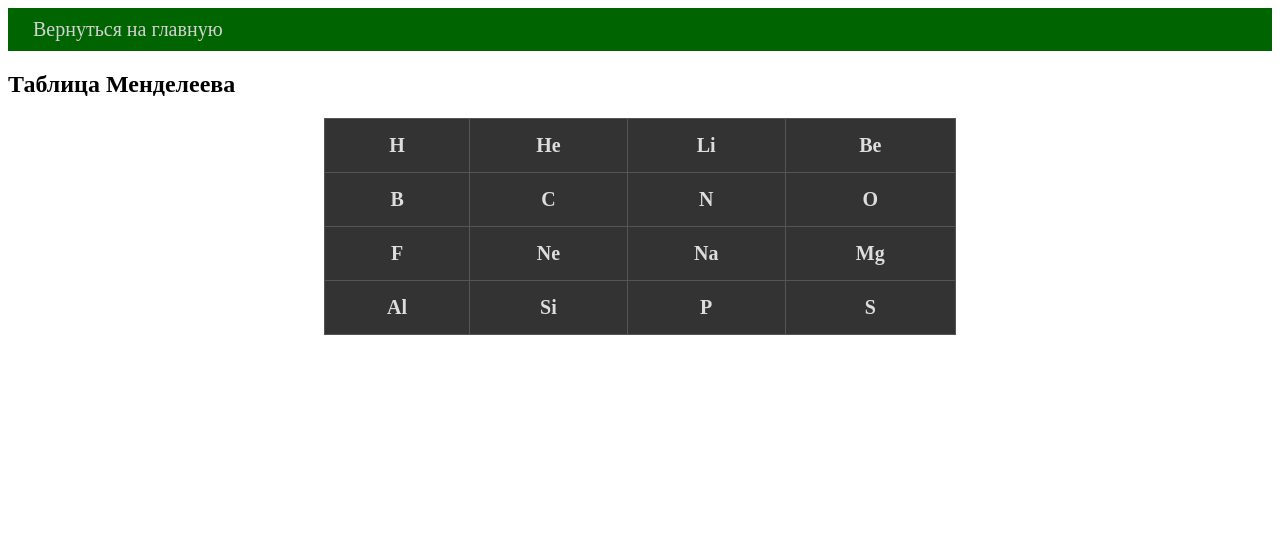
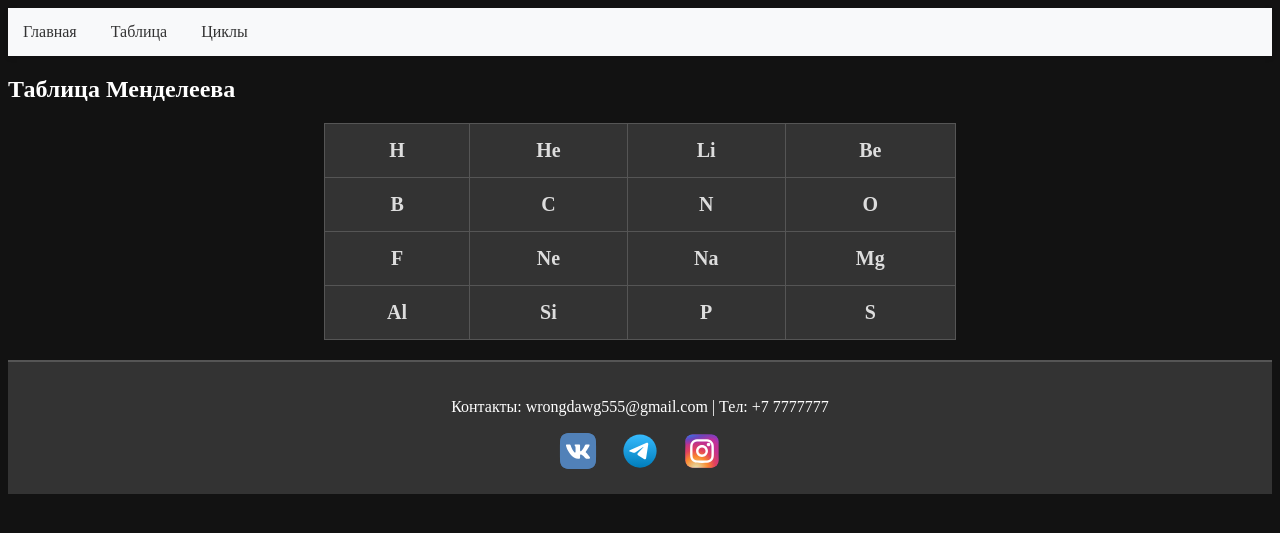
Before and after one commit to IrinaZorina/fact19, a PHP site: page /table.php in a window 1280 px wide. Shown: the top 533 px of the page. Run offline with PHP 8.4, Linux system fonts and the light colour scheme.

Commit message:
homework 17.02 cycles

```diff
--- /dev/null
+++ b/public/components/footer.php
@@ -0,0 +1,11 @@
+<footer>
+  <p>Контакты: wrongdawg555@gmail.com | Тел: +7 7777777</p>
+  <div class="social-icons">
+    <a href="#"><img src="assets/images/vk.svg" alt="VK"></a>
+    <a href="#"><img src="assets/images/tg.svg" alt="Telegram"></a>
+    <a href="#"><img src="assets/images/inst.svg" alt="Instagram"></a>
+  </div>
+</footer>
+</body>
+
+</html>
--- /dev/null
+++ b/public/components/header.php
@@ -0,0 +1,29 @@
+<?php
+$hour = date("H");
+
+$theme = ($hour >= 8 && $hour < 20) ? "day-theme" : "night-theme";
+?>
+
+
+<!DOCTYPE html>
+<html lang="ru">
+
+<head>
+  <meta charset="UTF-8" />
+  <meta name="viewport" content="width=device-width, initial-scale=1.0" />
+  <title>О себе</title>
+  <link rel="stylesheet" href="/styles/index.css?v=<?= time() ?>" />
+  <link rel="stylesheet" href="/styles/table.css?v=<?= time() ?>" />
+</head>
+
+<body class="<?php echo $theme; ?>">
+
+  <header class="header">
+    <nav>
+      <ul>
+        <li><a href="index.php">Главная</a></li>
+        <li><a href="table.php">Таблица</a></li>
+        <li><a href="cycles.php">Циклы</a></li>
+      </ul>
+    </nav>
+  </header>
--- a/public/styles/index.css
+++ b/public/styles/index.css
@@ -1,11 +1,3 @@
-.header {
-  text-align: center;
-  padding: 15px;
-  background: gray;
-  font-size: 20px;
-  border: 1px solid black;
-}
-
 .container {
   display: grid;
   grid-template-columns: 1fr 2fr;
@@ -89,6 +81,64 @@
   flex-direction: column;
   align-items: center;
   gap: 15px;
+}
+
+footer {
+  text-align: center;
+  padding: 20px;
+  background: #333;
+  color: white;
+  font-size: 16px;
+  border-top: 2px solid #555;
+}
+
+footer .social-icons {
+  margin-top: 10px;
+}
+
+footer .social-icons a {
+  display: inline-block;
+  margin: 0 10px;
+}
+
+footer .social-icons img {
+  width: 38px;
+  height: 38px;
+}
+
+.header {
+  display: flex;
+  background-color: #f8f9fa;
+  padding: 15px 0;
+  box-shadow: 0 2px 5px rgba(0, 0, 0, 0.1);
+}
+
+.header nav {
+  text-align: center;
+}
+
+.header ul {
+  list-style: none;
+  padding: 0;
+  margin: 0;
+}
+
+.header ul li {
+  list-style-type: none;
+  display: inline-block;
+  margin: 0 15px;
+}
+
+.header ul li a {
+  text-decoration: none;
+  color: #333;
+  font-size: 16px;
+  font-weight: 500;
+  transition: color 0.3s ease-in-out;
+}
+
+.header ul li a:hover {
+  color: #007bff;
 }
 
 @media (max-width: 1480px) {
@@ -176,10 +226,6 @@
   color: #000000;
 }
 
-.day-theme .header {
-  background: lightgray;
-}
-
 .day-theme .photo,
 .day-theme .name,
 .day-theme .about,
@@ -193,10 +239,6 @@
   color: #ffffff;
 }
 
-.night-theme .header {
-  background: #333;
-}
-
 .night-theme .photo,
 .night-theme .name,
 .night-theme .about,
--- a/public/styles/table.css
+++ b/public/styles/table.css
@@ -1,16 +1,3 @@
-.header {
-  background-color: green;
-  color: white;
-  padding: 10px;
-  font-size: 20px;
-}
-
-.header a {
-  color: white;
-  text-decoration: none;
-  margin-left: 15px;
-}
-
 h2 {
   margin-top: 20px;
 }
@@ -35,15 +22,6 @@ h2 {
   color: black;
 }
 
-.day-theme .header {
-  background-color: green;
-  color: white;
-}
-
-.day-theme .header a {
-  color: white;
-}
-
 .day-theme .periodic-table td {
   background-color: #f2f2f2;
   color: black;
@@ -51,15 +29,6 @@ h2 {
 
 .day-theme .periodic-table a {
   color: black;
-}
-
-.night-theme .header {
-  background-color: darkgreen;
-  color: white;
-}
-
-.night-theme .header a {
-  color: lightgray;
 }
 
 .night-theme .periodic-table td {
--- a/public/table.php
+++ b/public/table.php
@@ -1,23 +1,4 @@
-<?php
-$hour = date("H");
-
-$theme = ($hour >= 8 && $hour < 20) ? "day-theme" : "night-theme";
-?>
-
-<!DOCTYPE html>
-<html lang="ru">
-
-<head>
-  <meta charset="UTF-8" />
-  <meta name="viewport" content="width=device-width, initial-scale=1.0" />
-  <title>Таблица Менделеева</title>
-  <link rel="stylesheet" href="./styles/table.css" />
-</head>
-
-<body class="<?php echo $theme; ?>">
-  <header class="header">
-    <a href="index.php">Вернуться на главную</a>
-  </header>
+<?php include 'components/header.php'; ?>
 
 <h2>Таблица Менделеева</h2>
 
@@ -47,6 +28,4 @@ $theme = ($hour >= 8 && $hour < 20) ? "day-theme" : "night-theme";
     <td><a href="https://ru.wikipedia.org/wiki/Сера" target="_blank">S</a></td>
   </tr>
 </table>
-</body>
-
-</html>
+<?php include 'components/footer.php'; ?>
```
Also changed, not shown: public/cycles.php (added, +55 -0 lines), public/index.php (+2 -24 lines), public/assets/images/inst.svg (added), public/assets/images/tg.svg (added), public/assets/images/vk.svg (added). Lines whose indentation alone changed are shown as unchanged.
